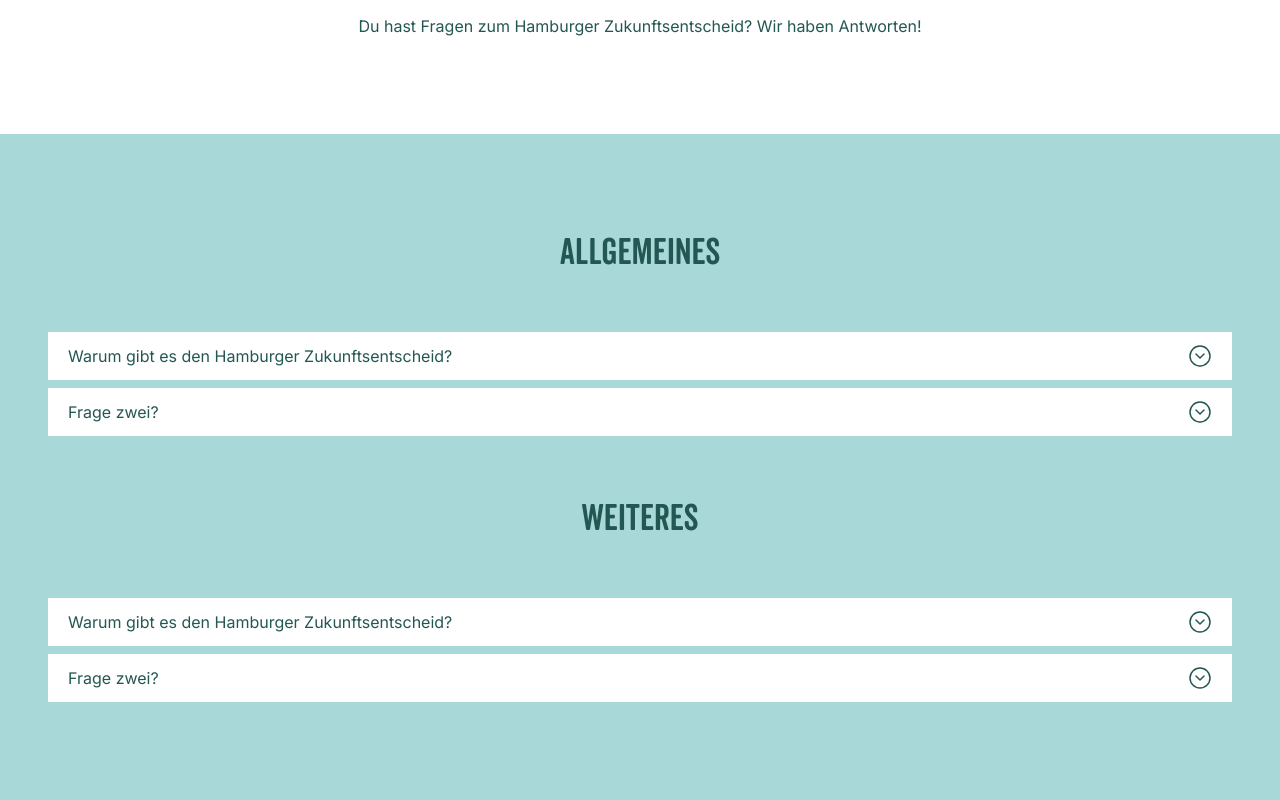
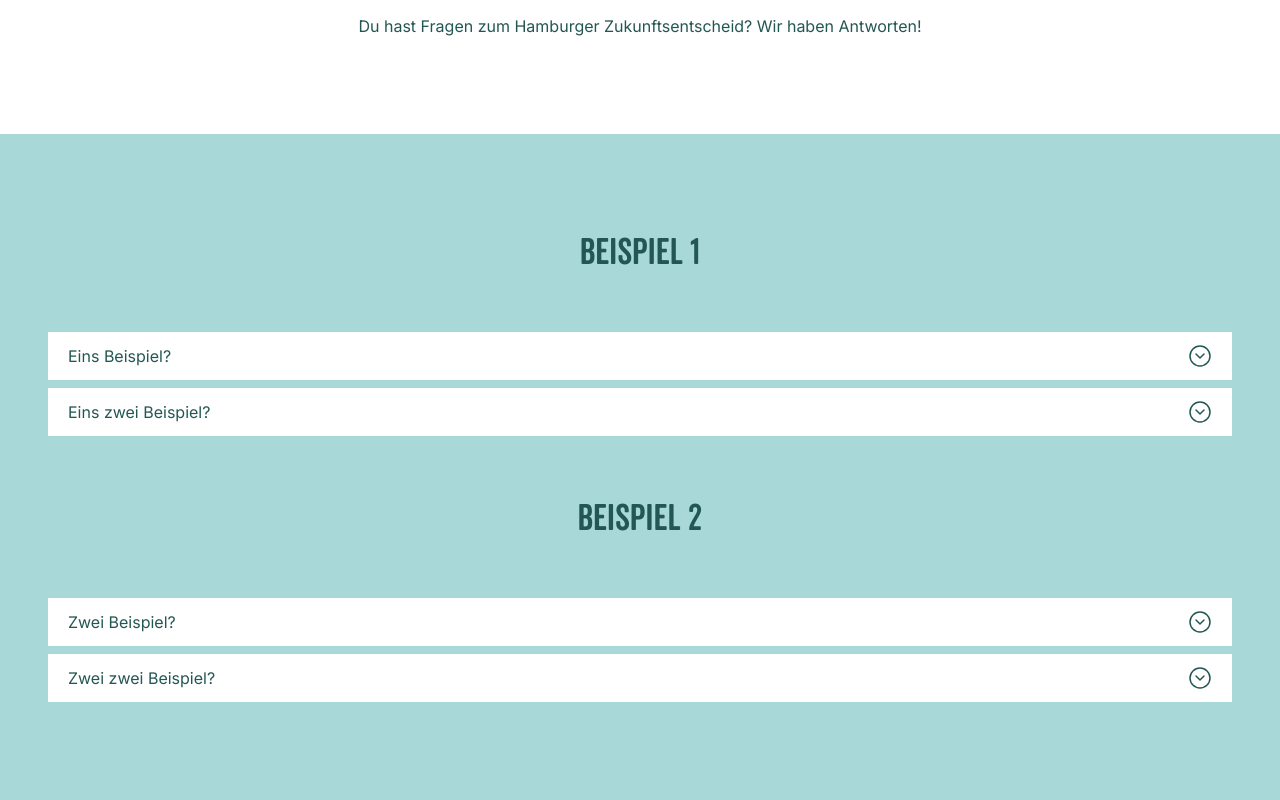
Before and after one commit to hamburg-klimaneutral/zukunftsentscheid-website, a Next.js app: page /fragen-und-antworten in a window 1280 px wide. Shown: the part 460-1260 px from the top of the page. Built offline with nearby package versions, Linux system fonts and the light colour scheme.

Commit message:
feat: use one root accross sections

```diff
--- a/app/(content)/fragen-und-antworten/components.tsx
+++ b/app/(content)/fragen-und-antworten/components.tsx
@@ -39,14 +39,25 @@ function Section({ title, children }: SectionProps) {
   return (
     <section className="w-full">
       <h2 className="h2 mb-15 text-center">{title}</h2>
-      <Accordion.Root collapsible type="single">
-        <div className="flex flex-col gap-2">{children}</div>
-      </Accordion.Root>
+      <div className="flex flex-col gap-2">{children}</div>
     </section>
   );
 }
 
+interface RootProps {
+  children?: React.ReactNode;
+}
+
+function Root({ children }: RootProps) {
+  return (
+    <Accordion.Root collapsible type="single" className="w-full">
+      {children}
+    </Accordion.Root>
+  );
+}
+
 export const FAQ = {
+  Root,
+  Section,
   Item,
-  Section,
 };
--- /dev/null
+++ b/app/(content)/fragen-und-antworten/items/exampleOne.mdx
@@ -0,0 +1,38 @@
+import { FAQ } from "@/app/(content)/fragen-und-antworten/components";
+
+<FAQ.Item title="Eins Beispiel?">
+    Mit dem Hamburger Zukunftsentscheid wollen wir den Senat zu **sozial gerechtem, wissenschaftsbasiertem und
+    wirtschaftlich ausgewogenem Klimaschutz** verpflichten und der Hamburger Klimapolitik einen verlässlichen Rahmen
+    geben.
+
+    Mit dem Hamburger Zukunftsentscheid schaffen wir drei wesentliche Punkte für den Erhalt einer lebenswerten Stadt und
+    unserer gemeinsamen Lebensgrundlage, an denen es der gegenwärtigen Hamburger Klimapolitik mangelt: **Zusammenhalt,
+    Zuverlässigkeit und Zuversicht**.
+
+    - Zusammenhalt: Wir legen gesetzlich fest, dass die Klimaschutzziele **sozialverträglich zu erreichen** sind. Denn
+    unsere
+    Lebensgrundlagen schützen wir nur gemeinsam.
+    - Zuverlässigkeit: Wir führen **verbindliche jährliche Klimaschutzziele** ein, mit denen die Stadt und die Wirtschaft
+    planen können. Wenn ein Ziel verfehlt wird, muss die Politik nachsteuern. Damit stellen wir unseren Beitrag zum
+    Pariser Klimaabkommen sicher.
+    - Zuversicht: Wir machen uns auf den Weg zu einem **klimaneutralen Hamburg 2040**, das uns allen ein Zuhause bietet.
+
+</FAQ.Item>
+<FAQ.Item title="Eins zwei Beispiel?">
+    Mit dem Hamburger Zukunftsentscheid wollen wir den Senat zu **sozial gerechtem, wissenschaftsbasiertem und
+    wirtschaftlich ausgewogenem Klimaschutz** verpflichten und der Hamburger Klimapolitik einen verlässlichen Rahmen
+    geben.
+
+    Mit dem Hamburger Zukunftsentscheid schaffen wir drei wesentliche Punkte für den Erhalt einer lebenswerten Stadt und
+    unserer gemeinsamen Lebensgrundlage, an denen es der gegenwärtigen Hamburger Klimapolitik mangelt: **Zusammenhalt,
+    Zuverlässigkeit und Zuversicht**.
+
+    - Zusammenhalt: Wir legen gesetzlich fest, dass die Klimaschutzziele **sozialverträglich zu erreichen** sind. Denn
+    unsere
+    Lebensgrundlagen schützen wir nur gemeinsam.
+    - Zuverlässigkeit: Wir führen **verbindliche jährliche Klimaschutzziele** ein, mit denen die Stadt und die Wirtschaft
+    planen können. Wenn ein Ziel verfehlt wird, muss die Politik nachsteuern. Damit stellen wir unseren Beitrag zum
+    Pariser Klimaabkommen sicher.
+    - Zuversicht: Wir machen uns auf den Weg zu einem **klimaneutralen Hamburg 2040**, das uns allen ein Zuhause bietet.
+
+</FAQ.Item>
--- a/app/(content)/fragen-und-antworten/items/general.mdx
+++ b/app/(content)/fragen-und-antworten/items/exampleTwo.mdx
@@ -1,6 +1,6 @@
 import { FAQ } from "@/app/(content)/fragen-und-antworten/components";
 
-<FAQ.Item title="Warum gibt es den Hamburger Zukunftsentscheid?">
+<FAQ.Item title="Zwei Beispiel?">
     Mit dem Hamburger Zukunftsentscheid wollen wir den Senat zu **sozial gerechtem, wissenschaftsbasiertem und
     wirtschaftlich ausgewogenem Klimaschutz** verpflichten und der Hamburger Klimapolitik einen verlässlichen Rahmen
     geben.
@@ -18,7 +18,7 @@ import { FAQ } from "@/app/(content)/fragen-und-antworten/components";
     - Zuversicht: Wir machen uns auf den Weg zu einem **klimaneutralen Hamburg 2040**, das uns allen ein Zuhause bietet.
 
 </FAQ.Item>
-<FAQ.Item title="Frage zwei?">
+<FAQ.Item title="Zwei zwei Beispiel?">
     Mit dem Hamburger Zukunftsentscheid wollen wir den Senat zu **sozial gerechtem, wissenschaftsbasiertem und
     wirtschaftlich ausgewogenem Klimaschutz** verpflichten und der Hamburger Klimapolitik einen verlässlichen Rahmen
     geben.
--- a/app/(content)/fragen-und-antworten/page.tsx
+++ b/app/(content)/fragen-und-antworten/page.tsx
@@ -1,6 +1,7 @@
 import Block from "@/app/_components/block";
 import Hero from "@/app/_components/hero";
-import General from "./items/general.mdx";
+import ExampleOne from "./items/exampleOne.mdx";
+import ExampleTwo from "./items/exampleTwo.mdx";
 import { FAQ } from "./components";
 
 export default function FragenUndAntwortenPage() {
@@ -16,14 +17,16 @@ export default function FragenUndAntwortenPage() {
           Du hast Fragen zum Hamburger Zukunftsentscheid? Wir haben Antworten!
         </p>
       </Block>
-      <Block variant="blue" className="gap-15">
-        <FAQ.Section title="Allgemeines">
-          <General />
-        </FAQ.Section>
-        <FAQ.Section title="Weiteres">
-          <General />
-        </FAQ.Section>
-      </Block>
+      <FAQ.Root>
+        <Block variant="blue" className="gap-15">
+          <FAQ.Section title="Beispiel 1">
+            <ExampleOne />
+          </FAQ.Section>
+          <FAQ.Section title="Beispiel 2">
+            <ExampleTwo />
+          </FAQ.Section>
+        </Block>
+      </FAQ.Root>
     </>
   );
 }
```
